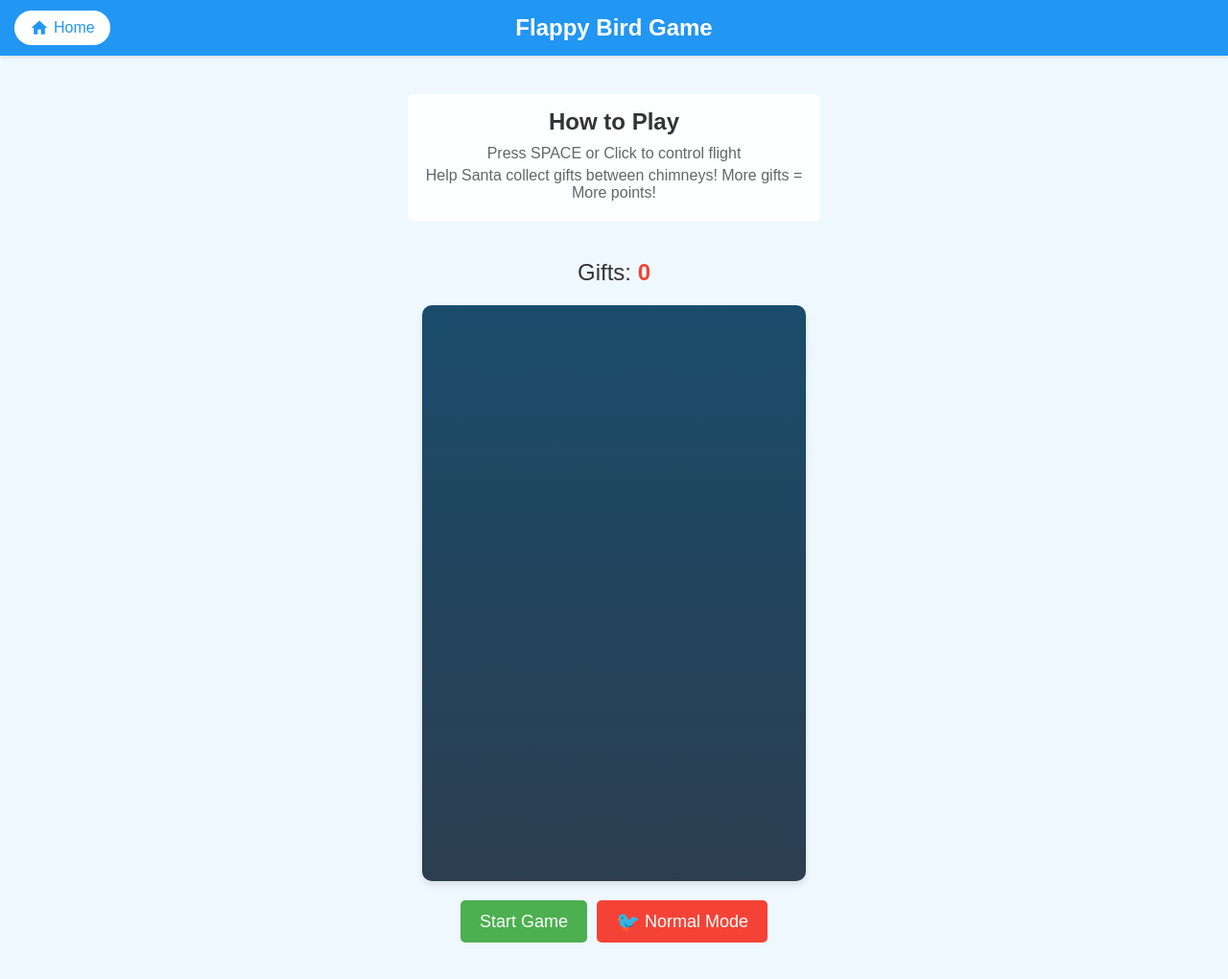
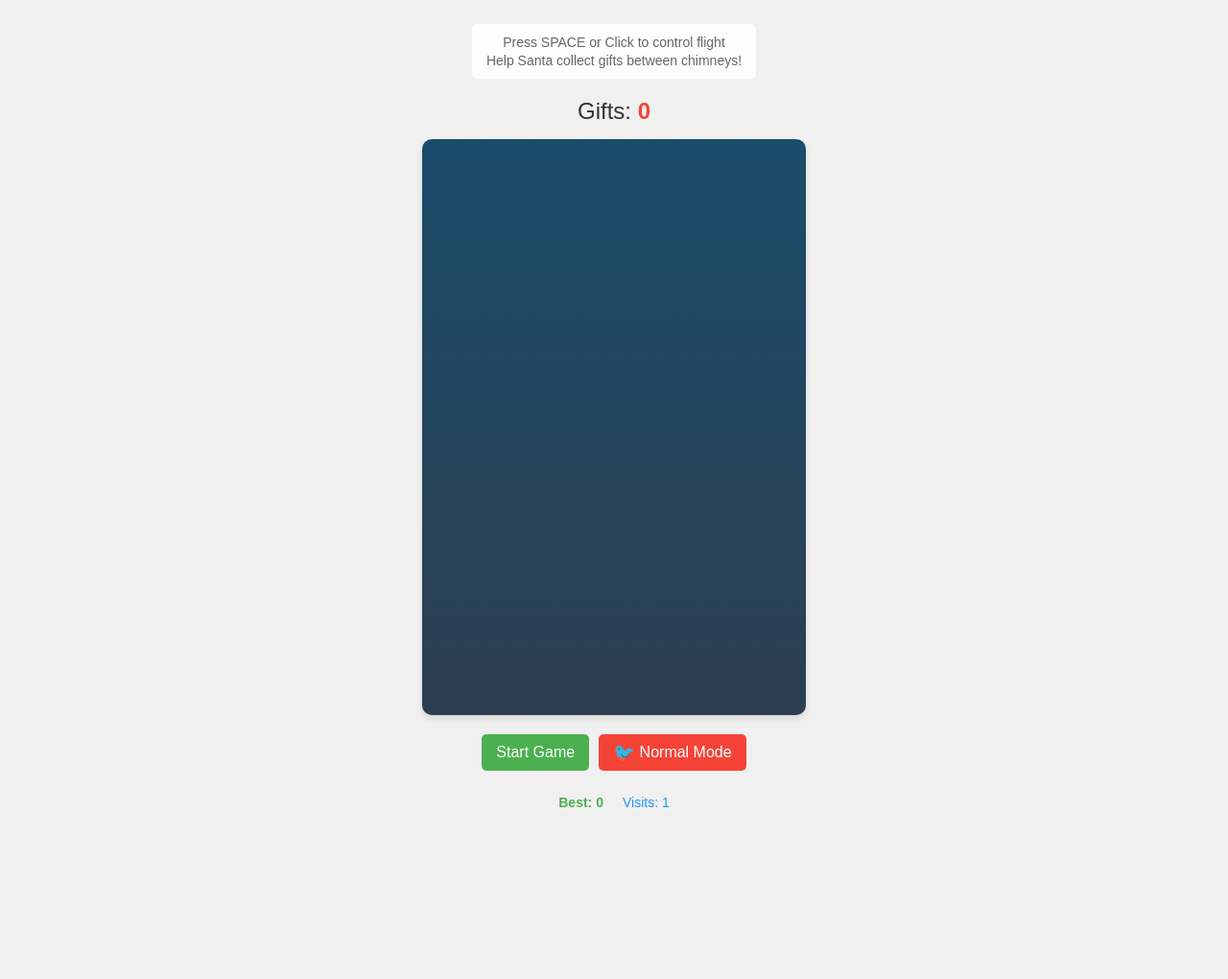
Before and after one commit to csiesheep/csiesheep.github.io, a plain HTML site: page kid_games/flip_bird/index.html in a window 1280 px wide. Shown: the whole page at 96% size. After the commit the page ends 864 px from the top, so only its background shows below. Drawn offline with Linux system fonts and the light colour scheme.

Commit message:
update flappy bird game.

```diff
--- a/kid_games/flip_bird/game.js
+++ b/kid_games/flip_bird/game.js
@@ -9,6 +9,16 @@ document.addEventListener('DOMContentLoaded', () => {
     const christmasScore = document.getElementById('christmasScore');
     const normalInstructions = document.getElementById('normalInstructions');
     const christmasInstructions = document.getElementById('christmasInstructions');
+    const bestScoreElement = document.getElementById('bestScore');
+    const visitCountElement = document.getElementById('visitCount');
+
+    // Initialize visit counter and best score
+    let visitCount = parseInt(localStorage.getItem('flappyBirdVisits') || '0');
+    let bestScore = parseInt(localStorage.getItem('flappyBirdBestScore') || '0');
+    visitCount++;
+    localStorage.setItem('flappyBirdVisits', visitCount);
+    visitCountElement.textContent = visitCount;
+    bestScoreElement.textContent = bestScore;
 
     // Game constants
     const GRAVITY = 0.5;
@@ -372,6 +382,14 @@ document.addEventListener('DOMContentLoaded', () => {
         startButton.classList.remove('hidden');
         startButton.textContent = 'Play Again';
 
+        // Update best score
+        const finalScore = isChristmasTheme ? Math.floor(score / 5) : score;
+        if (finalScore > bestScore) {
+            bestScore = finalScore;
+            localStorage.setItem('flappyBirdBestScore', bestScore);
+            bestScoreElement.textContent = bestScore;
+        }
+
         ctx.fillStyle = 'rgba(0, 0, 0, 0.5)';
         ctx.fillRect(0, 0, canvas.width, canvas.height);
 
@@ -382,8 +400,16 @@ document.addEventListener('DOMContentLoaded', () => {
         ctx.font = '24px Arial';
         if (isChristmasTheme) {
             ctx.fillText(`Gifts Collected: ${Math.floor(score / 5)}`, canvas.width/2, canvas.height/2 + 40);
+            if (finalScore === bestScore) {
+                ctx.fillStyle = '#4CAF50';
+                ctx.fillText('New Best Score!', canvas.width/2, canvas.height/2 + 70);
+            }
         } else {
             ctx.fillText(`Score: ${score}`, canvas.width/2, canvas.height/2 + 40);
+            if (finalScore === bestScore) {
+                ctx.fillStyle = '#4CAF50';
+                ctx.fillText('New Best Score!', canvas.width/2, canvas.height/2 + 70);
+            }
         }
     }
 
--- a/kid_games/flip_bird/index.html
+++ b/kid_games/flip_bird/index.html
@@ -3,68 +3,24 @@
 <head>
     <meta charset="UTF-8">
     <meta name="viewport" content="width=device-width, initial-scale=1.0">
-    <title>Flappy Bird Game</title>
+    <title>Christmas Flappy Bird</title>
     <style>
         body {
-            font-family: 'Arial', sans-serif;
             margin: 0;
-            padding: 0;
-            background-color: #f0f8ff;
+            padding: 20px;
+            display: flex;
+            justify-content: center;
+            align-items: center;
             min-height: 100vh;
-            display: flex;
-            flex-direction: column;
-        }
-
-        .header {
-            background-color: #2196F3;
-            color: white;
-            padding: 15px;
-            text-align: center;
-            position: relative;
-            box-shadow: 0 2px 4px rgba(0,0,0,0.1);
-            margin-bottom: 20px;
-        }
-
-        .header h1 {
-            margin: 0;
-            font-size: 24px;
-        }
-
-        .home-button {
-            position: absolute;
-            left: 15px;
-            top: 50%;
-            transform: translateY(-50%);
-            background: white;
-            color: #2196F3;
-            border: none;
-            padding: 8px 16px;
-            border-radius: 20px;
-            cursor: pointer;
-            font-weight: 500;
-            text-decoration: none;
-            transition: background-color 0.3s, transform 0.3s;
-            display: flex;
-            align-items: center;
-            gap: 5px;
-        }
-
-        .home-button:hover {
-            background-color: #e3f2fd;
-            transform: translateY(-50%) scale(1.05);
-        }
-
-        .home-icon {
-            width: 20px;
-            height: 20px;
-            fill: currentColor;
+            font-family: Arial, sans-serif;
+            background-color: #f0f0f0;
         }
 
         .game-container {
             display: flex;
             flex-direction: column;
             align-items: center;
-            padding: 20px;
+            gap: 10px;
         }
 
         #gameCanvas {
@@ -80,20 +36,40 @@
         }
 
         .game-info {
-            margin: 20px 0;
             font-size: 24px;
             color: #333;
+            margin: 5px 0;
         }
 
         .controls {
             display: flex;
             gap: 10px;
-            margin: 20px 0;
+            margin: 10px 0;
+        }
+
+        .instructions {
+            background-color: rgba(255, 255, 255, 0.9);
+            padding: 8px 15px;
+            border-radius: 5px;
+            text-align: center;
+            font-size: 14px;
+            max-width: 400px;
+            margin: 5px 0;
+        }
+
+        .instructions h2 {
+            margin: 0 0 5px 0;
+            font-size: 16px;
+        }
+
+        .instructions p {
+            margin: 3px 0;
+            color: #666;
         }
 
         #startButton, #themeButton {
-            padding: 10px 20px;
-            font-size: 18px;
+            padding: 8px 15px;
+            font-size: 16px;
             color: white;
             border: none;
             border-radius: 5px;
@@ -121,7 +97,7 @@
         }
 
         #themeButton .theme-icon {
-            font-size: 20px;
+            font-size: 18px;
         }
 
         .gift-counter {
@@ -129,47 +105,34 @@
             font-weight: bold;
         }
 
-        .instructions {
-            background-color: rgba(255, 255, 255, 0.9);
-            padding: 15px;
-            border-radius: 5px;
-            margin-bottom: 20px;
-            text-align: center;
-            max-width: 400px;
+        .hidden {
+            display: none;
         }
 
-        .instructions h2 {
-            margin: 0 0 10px 0;
-            color: #333;
+        .stats {
+            display: flex;
+            gap: 20px;
+            font-size: 14px;
+            color: #666;
+            margin-top: 5px;
         }
 
-        .instructions p {
-            margin: 5px 0;
-            color: #666;
+        .best-score {
+            color: #4CAF50;
+            font-weight: bold;
         }
 
-        .hidden {
-            display: none;
+        .visits {
+            color: #2196F3;
         }
     </style>
 </head>
 <body>
-    <div class="header">
-        <a href="../../index.html" class="home-button">
-            <svg class="home-icon" viewBox="0 0 24 24">
-                <path d="M10 20v-6h4v6h5v-8h3L12 3 2 12h3v8z"/>
-            </svg>
-            Home
-        </a>
-        <h1>Flappy Bird Game</h1>
-    </div>
-
     <div class="game-container">
         <div class="instructions">
-            <h2>How to Play</h2>
             <p>Press SPACE or Click to control flight</p>
             <p id="normalInstructions" class="hidden">Avoid the pipes and try to score as many points as possible!</p>
-            <p id="christmasInstructions">Help Santa collect gifts between chimneys! More gifts = More points!</p>
+            <p id="christmasInstructions">Help Santa collect gifts between chimneys!</p>
         </div>
         <div class="game-info">
             <span id="normalScore" class="hidden">Score: <span id="score">0</span></span>
@@ -183,8 +146,11 @@
                 Normal Mode
             </button>
         </div>
+        <div class="stats">
+            <span class="best-score">Best: <span id="bestScore">0</span></span>
+            <span class="visits">Visits: <span id="visitCount">0</span></span>
+        </div>
     </div>
-
     <script src="game.js"></script>
 </body>
 </html>
```
